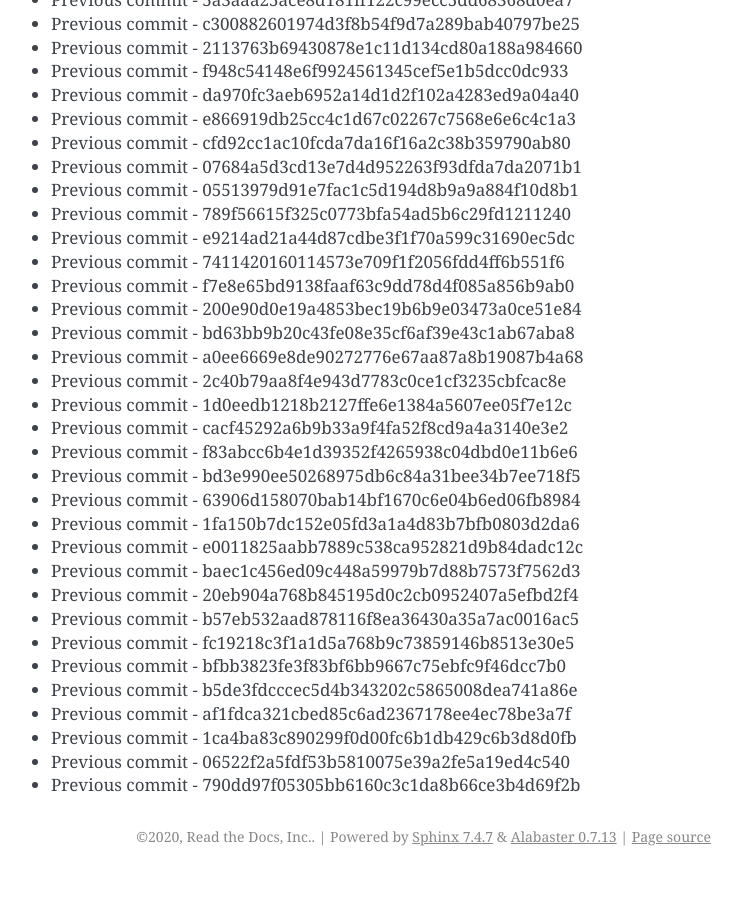
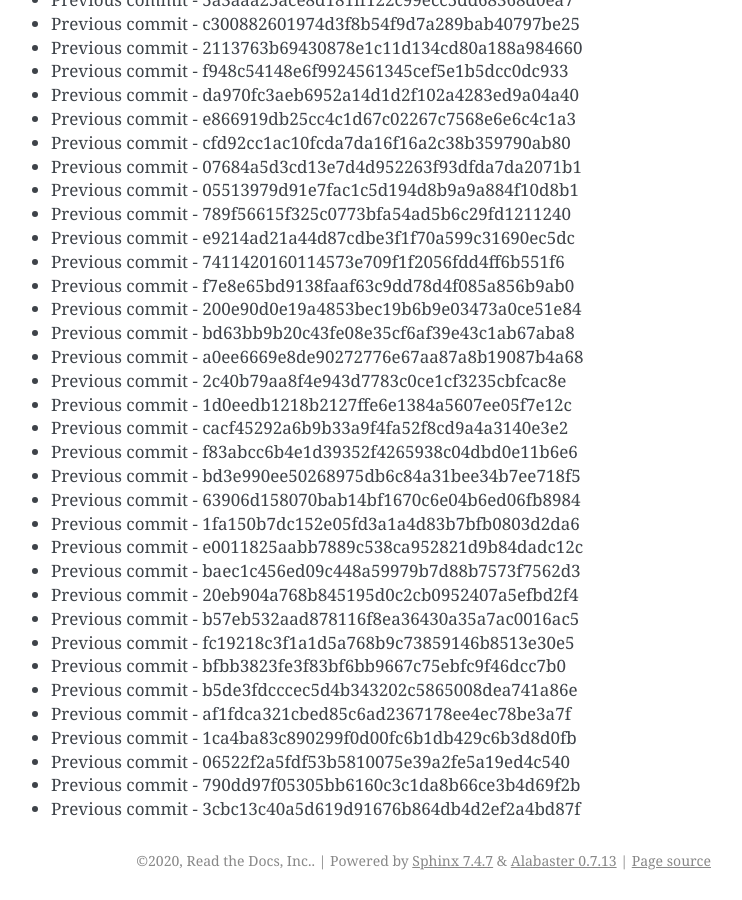
Before and after one commit to readthedocs/rtd-git-stresstest, a Sphinx documentation site: the page built from docs/updates.rst, in a window 1280 px wide and 900 px high, scrolled down 68667 px. Shown: the whole window, without its empty margins (399-1141 px from the left). Built offline with Sphinx 7.4.7, drawn with Linux system fonts in a browser that asks for light colours; before the commit the page ends 69543 px from its top, so only the background shows below that.

Commit message:
Generating commit from previous: 3cbc13c40a5d619d91676b864db4d2ef2a4bd87f

```diff
--- a/docs/updates.rst
+++ b/docs/updates.rst
@@ -2917,3 +2917,4 @@ It can be tested for any performance characteristics.
 * Previous commit - 1ca4ba83c890299f0d00fc6b1db429c6b3d8d0fb
 * Previous commit - 06522f2a5fdf53b5810075e39a2fe5a19ed4c540
 * Previous commit - 790dd97f05305bb6160c3c1da8b66ce3b4d69f2b
+* Previous commit - 3cbc13c40a5d619d91676b864db4d2ef2a4bd87f
```
